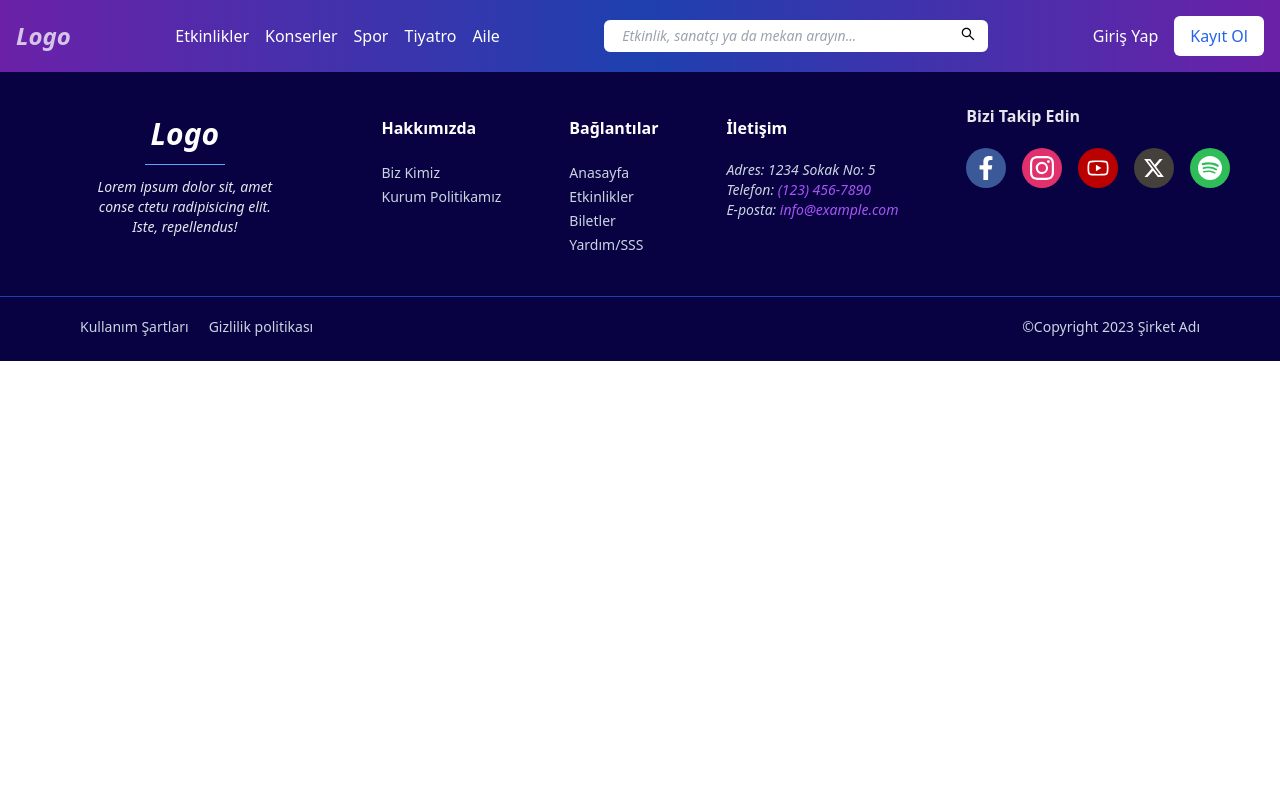
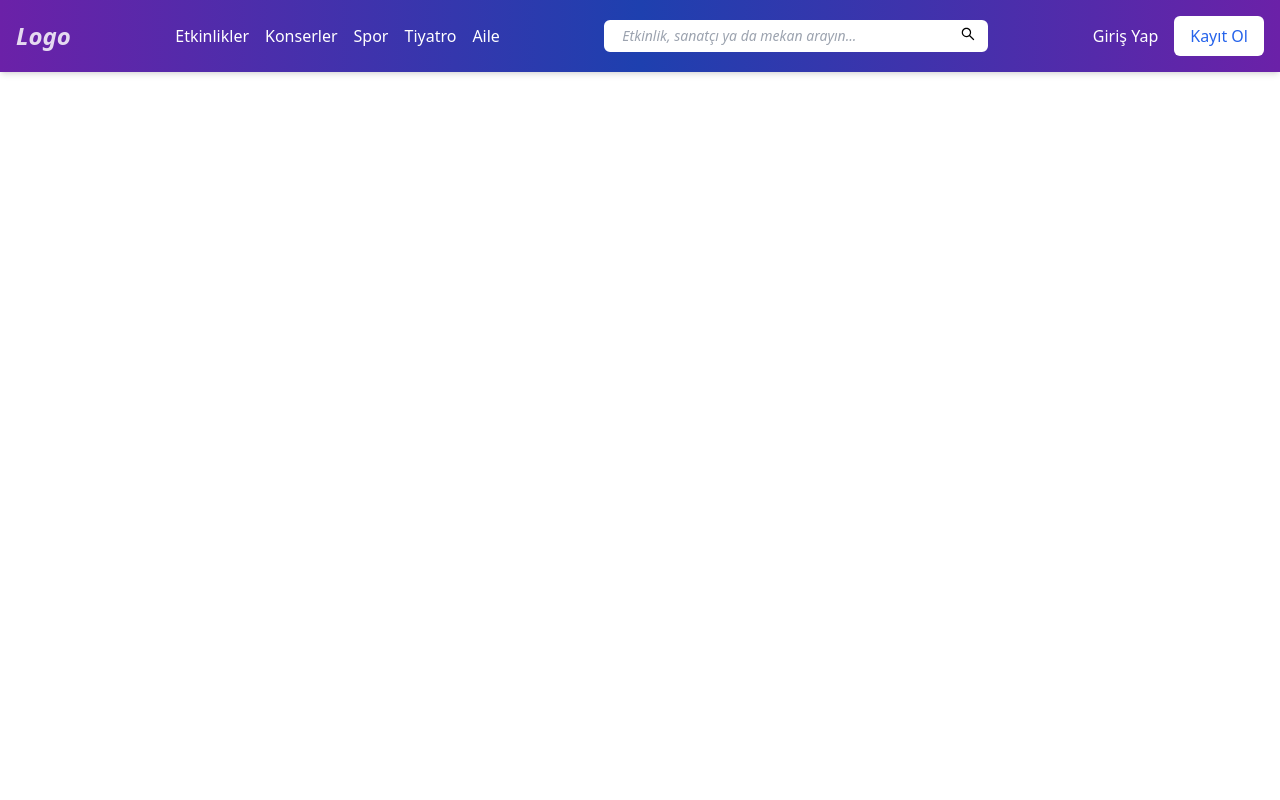
Before and after one commit to gokcetasci/project-gt, a React (Create React App) app: page / in a window 1280 px wide. Shown: the top 800 px of the page. Built offline with nearby package versions, Linux system fonts and the light colour scheme.

Commit message:
eklendi content

```diff
--- a/src/App.js
+++ b/src/App.js
@@ -1,4 +1,5 @@
 import './App.css';
+import Content from './components/Content';
 import Footer from './components/Footer';
 import Header from './components/Header';
 
@@ -6,6 +7,7 @@ function App() {
   return (
    <>
    <Header/>
+   <Content/>
    <Footer/>
    </>
   );
--- /dev/null
+++ b/src/components/Content.jsx
@@ -0,0 +1,9 @@
+import React from 'react'
+
+function Content() {
+  return (
+    <div className='h-screen'></div>
+  )
+}
+
+export default Content
--- a/src/components/Footer.jsx
+++ b/src/components/Footer.jsx
@@ -7,7 +7,7 @@ import { BsSpotify } from "react-icons/bs";
 
 function Footer() {
   return (
-    <footer className="bg-[#080243] to-indigo-900 text-white py-6">
+    <footer className="bg-[#080243] to-indigo-900 text-white py-6 bottom-0">
 
       <div className="flex justify-between mb-10 mx-24">
         <div className="w-1/5 flex flex-col justify-center items-center pr-10">
```
